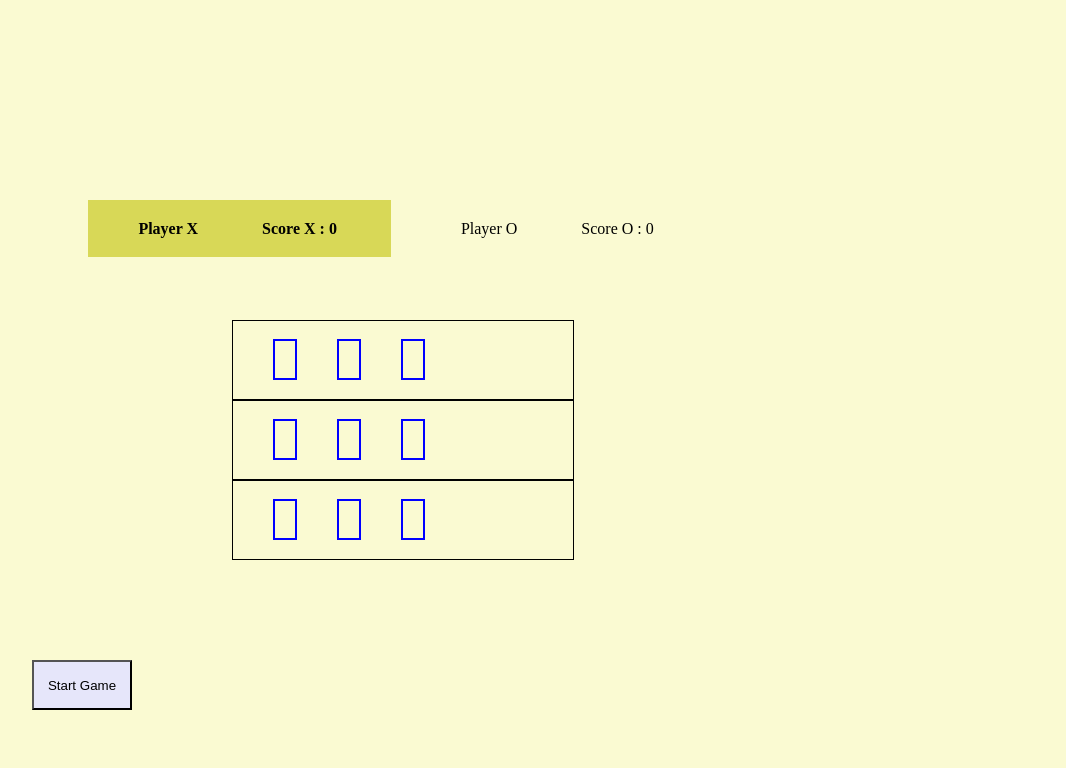
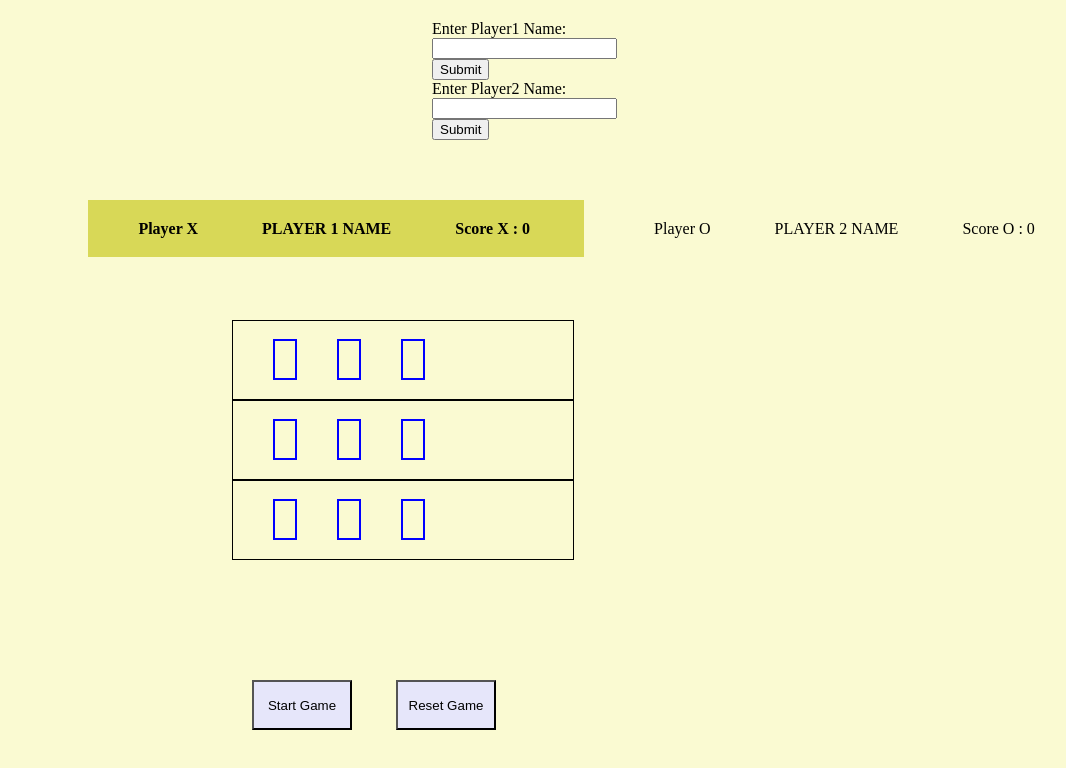
Before and after one commit to sujithavikram/MiniApp-Tic-Tac-Toe, a plain HTML site: page index.html in a window 1280 px wide. Shown: the top 768 px of the page, without its empty margins (76-1142 px from the left). Drawn offline with Linux system fonts and the light colour scheme.

Commit message:
added players name, reset button

```diff
--- a/app.js
+++ b/app.js
@@ -1,14 +1,44 @@
 var myFunction = function () {
     // alert("page is loaded");
     var board = 3;
+    var flag = false;
     var spans = document.getElementsByTagName('span');
-    // console.log("span elements,", spans);
 
-    //attach onclick event for each span element
     for (i = 0; i < spans.length; i++) {
         spans[i].onclick = toggleFunction;
     }
     var clickCount = 0;
+
+    console.log("span elements,", spans);
+
+    document.getElementById("btn-start").addEventListener("click", init);
+
+    function init() {
+        console.log("inside init()");
+        document.getElementById("player-1").classList.add("active");
+        document.getElementById("player-2").classList.remove("active");
+        // document.getElementById('first-player').style.display = 'none';
+
+        clickCount = 0;
+        resetBoard();
+    }
+
+    document.getElementById("btn-reset").addEventListener("click", resetBoard);
+
+    //attach onclick event for each span element
+    document.getElementById("input1").addEventListener("click", readPlayerNames);
+    document.getElementById("input2").addEventListener("click", readPlayerNames);
+
+
+    function readPlayerNames() {
+        console.log(event.path[0].id)
+        var player1 = document.getElementById('user'+event.path[0].id).value;
+        // document.getElementById('userinput1').value = '';
+        console.log(player1);
+        // document.getElementById('first-player').style.display = 'block';
+        document.getElementById('player'+ event.path[0].id).innerText = player1;
+    }
+
 
     function toggleFunction(event) {
         // console.log("clicked element,", event.path[0]);
@@ -118,7 +148,6 @@ var myFunction = function () {
         playerRightToLeft = rightToLeft.reduce(function(a, b) {
             return a === b ? a : NaN;
         });
-
         console.log("after diagonal elemnt,",playerLeftToRight, playerRightToLeft );
 
 
@@ -131,28 +160,47 @@ var myFunction = function () {
         document.getElementById("player-1").classList.remove("active");
         document.getElementById("player-2").classList.remove("active");
         clickCount = -1;
-        var divElement = document.createElement('div');
-        divElement.setAttribute("class", "winner" );
-        divElement.innerHTML = val + '  is winner!!';
-        document.body.appendChild(divElement);
 
-        var winnerId = 'score-'+val;
-        console.log("after winner," , winnerId);
+        var divWinnerElement = document.getElementById('winner');
 
-        var winnerScore = document.getElementById("score-X");
+        if (!divWinnerElement) {
+            divWinnerElement = document.createElement('div');
+            divWinnerElement.setAttribute("id", "winner" );
+            document.body.appendChild(divWinnerElement);
+        }
+        console.log("inside end function");
 
+        divWinnerElement.innerHTML = val + '  is winner!!';
+        document.getElementById('winner').style.display = 'block';
 
-        console.log("winnerScore inside endGame,", winnerScore );
-        // if (val === 'X') {
-        //     // increment score of X
+        // var winnerId = 'score-'+val;
+        // console.log("after winner," , winnerId);
 
-        // }
-        resetBoard();
+        var winnerScore = document.getElementById('score-'+val).innerText;
+        console.log(" winner before parsing ," ,  winnerScore);
+
+        winnerScore = winnerScore.split(':')[1];
+        winnerScore = Number(winnerScore) + 1; // increment the score
+        console.log(" winner," , winnerScore);
+        document.getElementById('score-'+val).innerText = "Score "+ val + ' : ' + winnerScore // updated score
     }
 
     function resetBoard() {
         // reset the values inside span
+        for ( var i = 0; i < spans.length; i++) {
+            spans[i].innerText = "";
+        }
+        clickCount = 0;
+        console.log("inside resetBoard");
+        var winnerVar = document.getElementById('winner');
+        if (winnerVar) {
+            console.log("inside if,", winnerVar);
+            document.getElementById('winner').style.display = 'none';
+        }
+        document.getElementById("player-1").classList.add("active");
+        document.getElementById("player-2").classList.remove("active");
     }
 
 
+    init();
 }
--- a/index.html
+++ b/index.html
@@ -25,18 +25,26 @@
         </div>
         <div class="scores">
             <div>
-                <button class="btn-start">Start Game</button>
+                <button id="btn-start">Start Game</button>
+                <button id="btn-reset">Reset Game</button>
             </div>
-
         </div>
     </div>
+    <div id='playersInput' >
+        Enter Player1 Name:<input id='userinput1' type='text'></input>
+        <input id='input1' type="submit" value="Submit">
+        Enter Player2 Name:<input id='userinput2' type='text'></input>
+        <input id='input2' type="submit" value="Submit">
+    </div>
     <div class="players">
-        <div id="player-1" class="active">
+        <div id="player-1" class='active'>
             <div>Player X</div>
+            <div id='playerinput1'>PLAYER 1 NAME</div>
             <div id="score-X">Score X : 0 </div>
         </div>
         <div id="player-2">
             <div>Player O</div>
+            <div id='playerinput2'>PLAYER 2 NAME</div>
             <div id="score-O">Score O : 0  </div>
         </div>
     </div>
--- a/style.css
+++ b/style.css
@@ -20,12 +20,13 @@ body {
     border: 2px solid blue;
     width: 100px;
 }
-.btn-start {
+button {
     position: relative;
+    margin: 20px;
     width: 100px;
     height: 50px;
     top: 400px;
-    left: 100px;
+    left: 300px;
     background-color: lavender;
     cursor: pointer;
     font-weight: 300;
@@ -60,7 +61,7 @@ button:hover { margin-right: 20px; }
     font-style: inherit;
 }
 
-.winner {
+#winner {
     position: absolute;
     width: 100px;
     height: 50px;
@@ -70,3 +71,11 @@ button:hover { margin-right: 20px; }
     font-weight: 600;
     padding: 20px;
 }
+
+#playersInput {
+    position: absolute;
+    left: 500px;
+}
+input {
+    display: block;
+}
```
